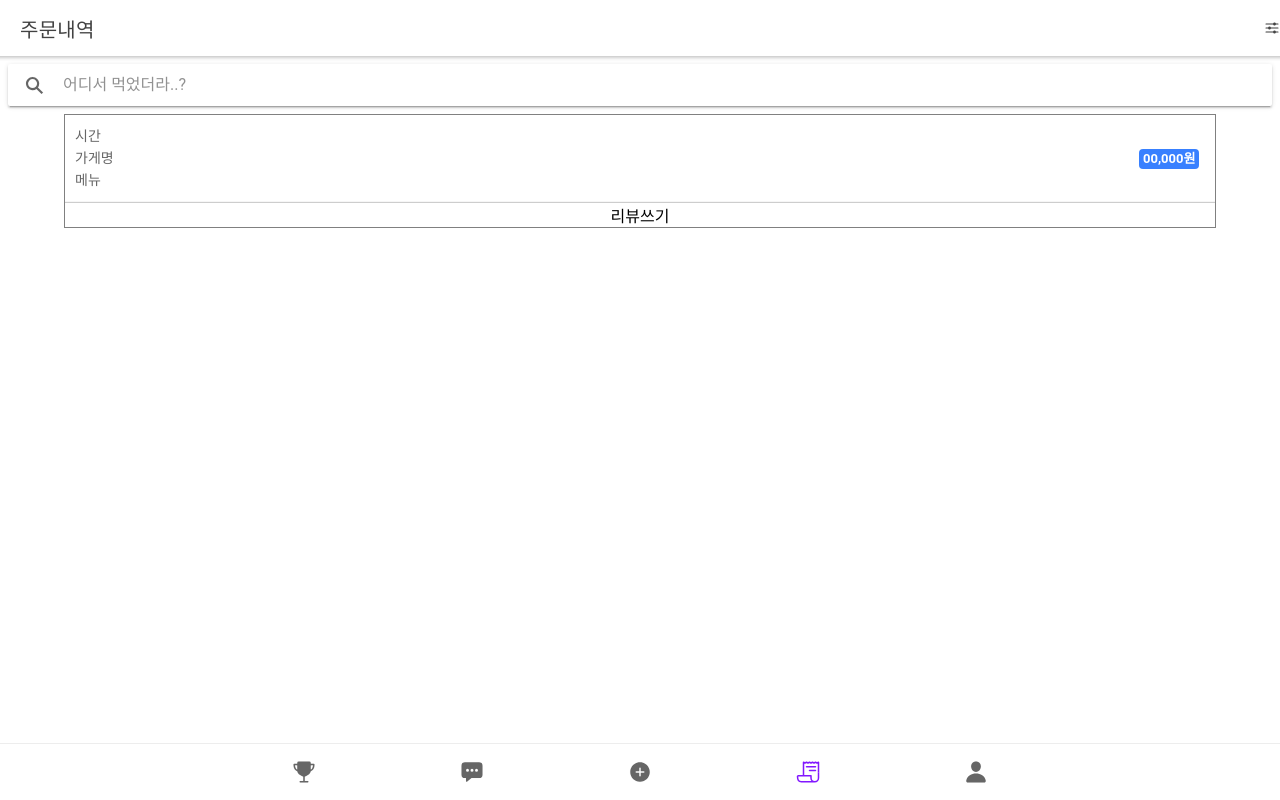
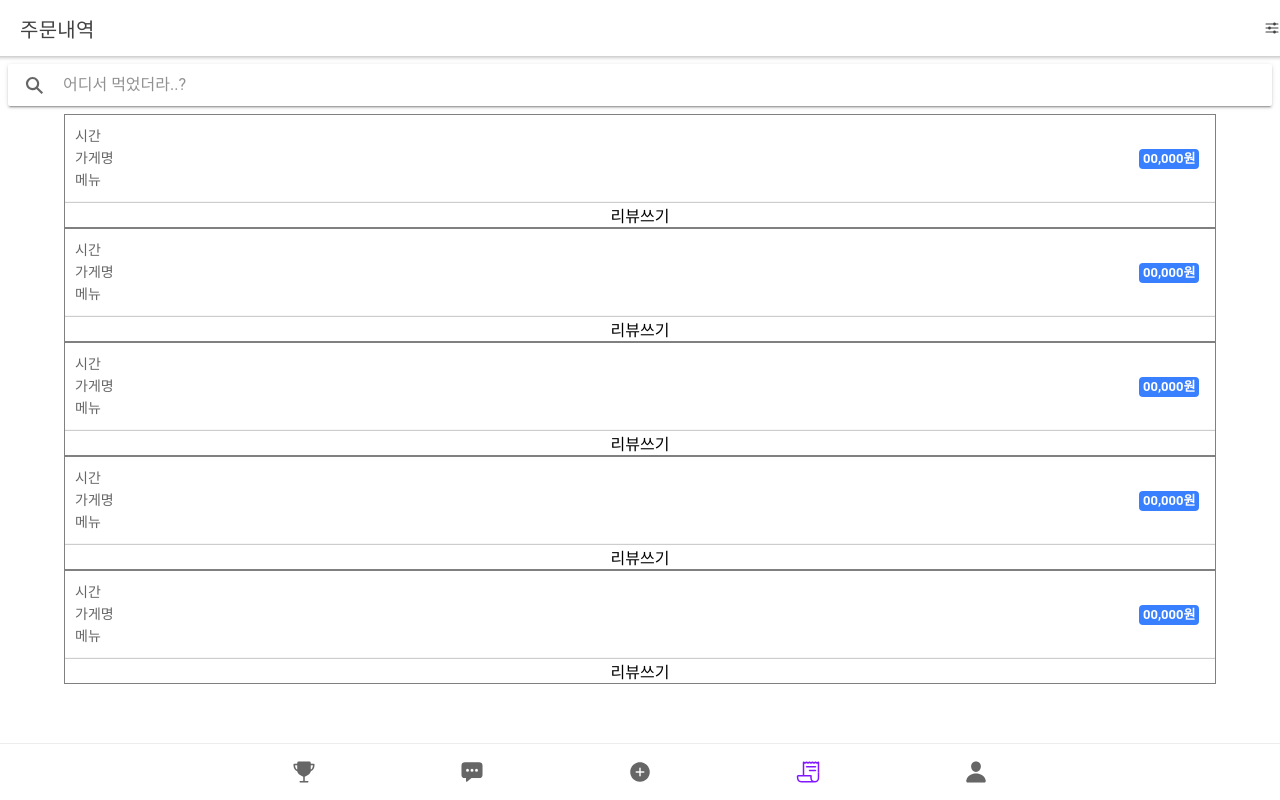
Before and after one commit to timevoltex/Weat-ionic, a React (Create React App) app: page /home in a window 1280 px wide. Both pictures are taken after a click on the tab 808 px from the left and 772 px from the top of the page. Built offline with nearby package versions, Linux system fonts and the light colour scheme.

Commit message:
Update orderList.tsx

```diff
--- a/src/pages/orderList.tsx
+++ b/src/pages/orderList.tsx
@@ -44,6 +44,50 @@ const OrderList = () => {
         </Item>
         <IonFooter style={{textAlign:'center'}}>리뷰쓰기</IonFooter>
         </div>
+        <div style={{width:'90vw', margin:'auto', border:'1px solid gray'}}>
+        <Item>
+          <Label>
+            <p>시간</p>
+            <p>가게명</p>
+            <p>메뉴</p>
+          </Label>
+          <IonBadge>00,000원</IonBadge>
+        </Item>
+        <IonFooter style={{textAlign:'center'}}>리뷰쓰기</IonFooter>
+        </div>
+        <div style={{width:'90vw', margin:'auto', border:'1px solid gray'}}>
+        <Item>
+          <Label>
+            <p>시간</p>
+            <p>가게명</p>
+            <p>메뉴</p>
+          </Label>
+          <IonBadge>00,000원</IonBadge>
+        </Item>
+        <IonFooter style={{textAlign:'center'}}>리뷰쓰기</IonFooter>
+        </div>
+        <div style={{width:'90vw', margin:'auto', border:'1px solid gray'}}>
+        <Item>
+          <Label>
+            <p>시간</p>
+            <p>가게명</p>
+            <p>메뉴</p>
+          </Label>
+          <IonBadge>00,000원</IonBadge>
+        </Item>
+        <IonFooter style={{textAlign:'center'}}>리뷰쓰기</IonFooter>
+        </div>
+        <div style={{width:'90vw', margin:'auto', border:'1px solid gray'}}>
+        <Item>
+          <Label>
+            <p>시간</p>
+            <p>가게명</p>
+            <p>메뉴</p>
+          </Label>
+          <IonBadge>00,000원</IonBadge>
+        </Item>
+        <IonFooter style={{textAlign:'center'}}>리뷰쓰기</IonFooter>
+        </div>
       </IonContent>
     </IonPage>
   );
```
